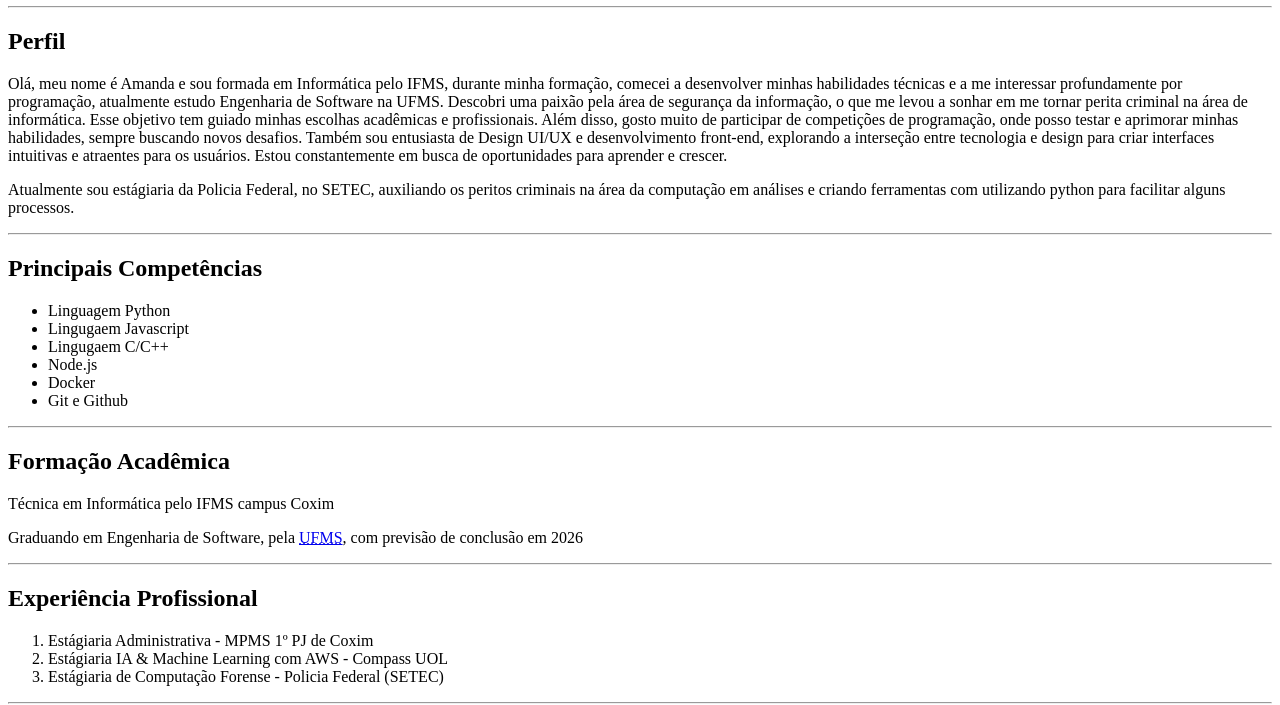
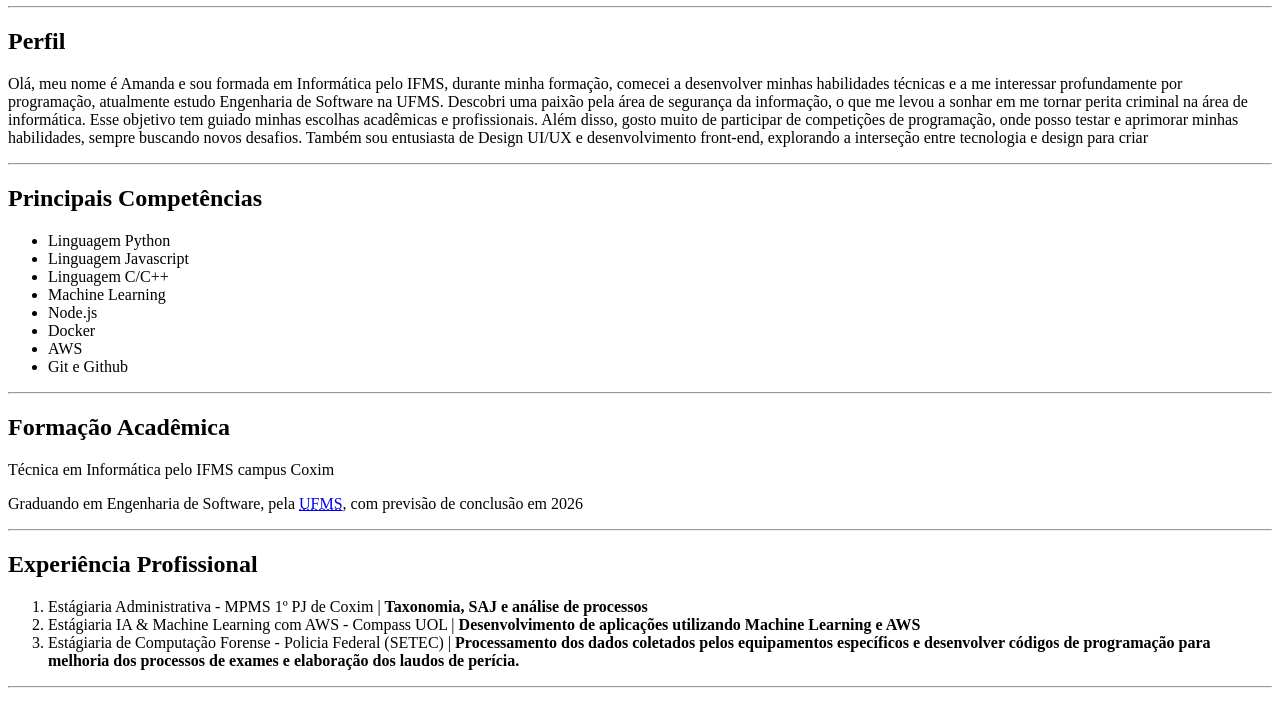
Before and after one commit to httpsdinha/progweb, a plain HTML site: page 1. Curriculo/curriculo.html in a window 1280 px wide. Shown: the part 198-903 px from the top of the page. Drawn offline with Linux system fonts and the light colour scheme.

Commit message:
curriculo final utilizando apenas HTML

```diff
--- a/1. Curriculo/curriculo.html
+++ b/1. Curriculo/curriculo.html
@@ -3,7 +3,7 @@
 <head>
     <meta charset="UTF-8">
     <meta name="viewport" content="width=device-width, initial-scale=1.0">
-    <title>Curriculo</title>
+    <title>Curriculo Amanda Gois</title>
 </head>
 <body>
     <img src="https://media.licdn.com/dms/image/v2/D4D03AQEG8I-i3MOkBg/profile-displayphoto-shrink_800_800/profile-displayphoto-shrink_800_800/0/1710115546152?e=1730937600&v=beta&t=ZvyX3NWkSrRVzf4KcM4UXJpf9A8Qlj8AWAMbQKcIshg"
@@ -18,18 +18,17 @@
     escolhas acadêmicas e profissionais. Além disso, gosto muito de participar de competições de programação,
     onde posso testar e aprimorar minhas habilidades, sempre buscando novos desafios. Também sou entusiasta de
     Design UI/UX e desenvolvimento front-end, explorando a interseção entre tecnologia e design para criar
-    interfaces intuitivas e atraentes para os usuários. Estou constantemente em busca de oportunidades para aprender e crescer.</p>
-    <p>Atualmente sou estágiaria da Policia Federal, no SETEC, auxiliando os peritos criminais na área da computação em análises e
-        criando ferramentas com utilizando python para facilitar alguns processos. </p>
     </p>
     <hr>
     <h2>Principais Competências</h2>
     <ul>
         <li>Linguagem Python</li>
-        <li>Lingugaem Javascript</li>
-        <li>Lingugaem C/C++</li>
+        <li>Linguagem Javascript</li>
+        <li>Linguagem C/C++</li>
+        <li>Machine Learning</li>
         <li>Node.js</li>
         <li>Docker</li>
+        <li>AWS</li>
         <li>Git e Github</li>
     </ul>
     <hr>
@@ -39,18 +38,18 @@
     <hr>
     <h2>Experiência Profissional</h2>
     <ol>
-        <li>Estágiaria Administrativa - MPMS 1º PJ de Coxim</li>
-        <li>Estágiaria IA & Machine Learning com AWS - Compass UOL</li>
-        <li>Estágiaria de Computação Forense - Policia Federal (SETEC)</li>
+        <li>Estágiaria Administrativa - MPMS 1º PJ de Coxim | <strong>Taxonomia, SAJ e análise de processos</strong></li>
+        <li>Estágiaria IA & Machine Learning com AWS - Compass UOL | <strong>Desenvolvimento de aplicações utilizando Machine Learning e AWS</strong></li>
+        <li>Estágiaria de Computação Forense - Policia Federal (SETEC) | <strong>Processamento dos dados coletados pelos equipamentos específicos e desenvolver códigos de programação para melhoria dos processos de exames e elaboração dos laudos de perícia.</strong></li>
     </ol>
     <hr>
     <h2>Contato</h2>
     <p>
-        <img src="https://github.com/JaneEleuterio/ProgWeb/blob/main/email.jpg?raw=true" width="30">
-         amanda.gois@ufms.br
+        <img src="https://github.com/JaneEleuterio/ProgWeb/blob/main/email.jpg?raw=true" alt ="iconeEmail" width="30">
+        <a href="amanda.gois@ufms.br">amanda.gois@ufms.br</a>
     </p>
     <p>
-    <img src="https://github.com/JaneEleuterio/ProgWeb/blob/main/telefone.jpg?raw=true" width="30">
+    <img src="https://github.com/JaneEleuterio/ProgWeb/blob/main/telefone.jpg?raw=true" alt="iconetelefone" width="30">
          (67) 9 9999-9999
     </p>
 </body>
```
